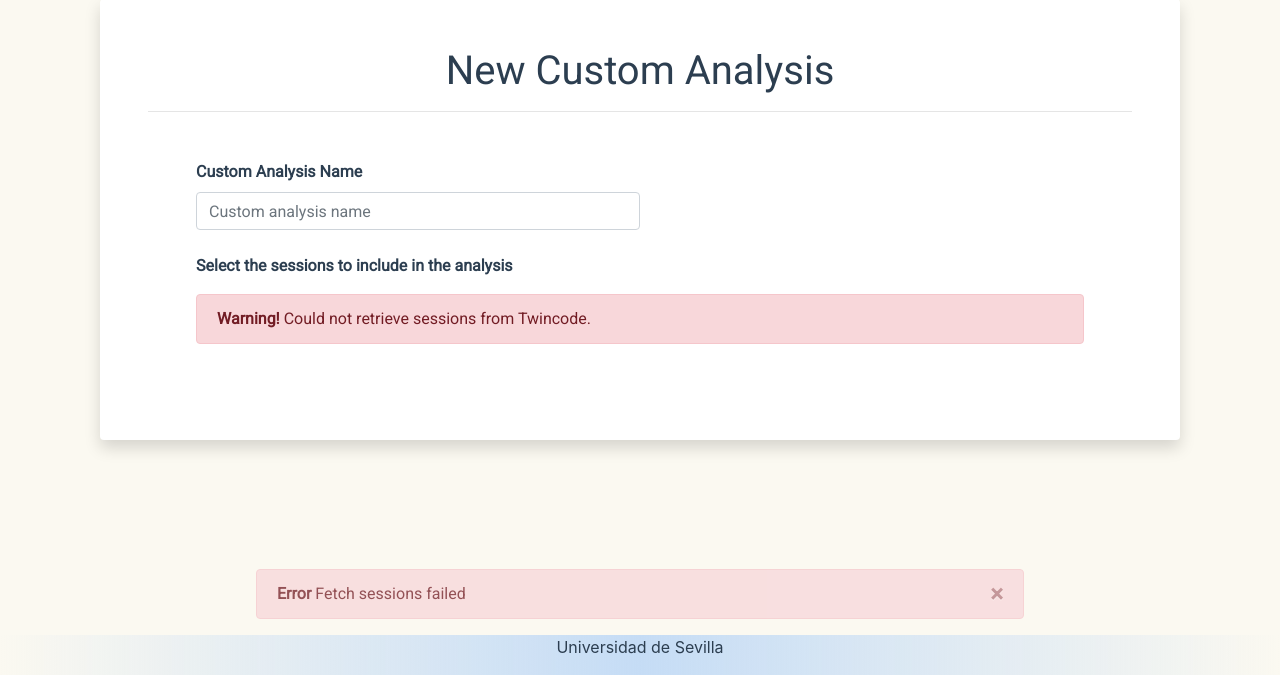
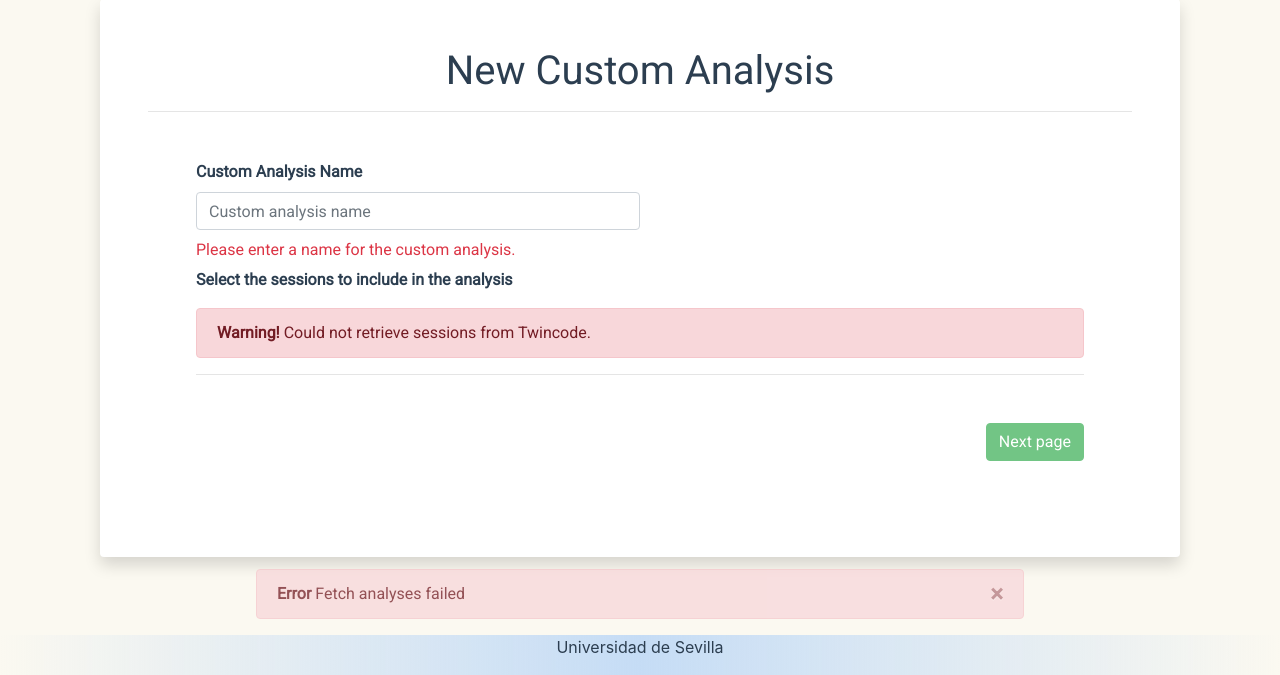
Before and after one commit to rafgoncas1/twincode-analyzer, a Flask app: page /custom in a window 1280 px wide. Shown: the part 125-800 px from the top of the page. Run offline with Flask 3, Linux system fonts and the light colour scheme; the visitor is signed in with stand-in values (Sample User, id 1); some libraries are stand-ins or nearby versions.

Commit message:
custom analysis front

```diff
--- a/static/main.js
+++ b/static/main.js
@@ -8,6 +8,7 @@
             password: '',
             errorMessage: null,
             successMessage: null,
+            analyses: [],
             sessions: [],
             isLoading: true,
             notification: null,
@@ -22,26 +23,36 @@
             rooms: null,
             reviewers: null,
             selectedReviewers: null,
-            loadingReviewers: false,
+            loadingReviewers: true,
             collectingData: false,
             form1Error: null,
             form2Error: null,
-            selectedSessions: []
+            selectedSessions: [],
+            customName: '',
+            nextPage: false,
         }
     },
 
     computed: {
-        filteredSessions() {
-            res = this.sessions;
+        filteredAnalyses() {
+            res = this.analyses;
             if (this.favourites) {
-                res = this.sessions.filter(session => session.favourite);
+                res = res.filter(analysis => analysis.favourite);
             }
             if (this.statusFilter != 'all') {
-                res = res.filter(session => session.status == this.statusFilter);
+                res = res.filter(analysis => analysis.status == this.statusFilter);
             }
             if (this.searchTerm != '') {
                 let lowerCaseSearchTerm = this.searchTerm.toLowerCase();
-                res = res.filter(session => session.name.toLowerCase().includes(lowerCaseSearchTerm));
+                res = res.filter(analysis => analysis.name.toLowerCase().includes(lowerCaseSearchTerm));
+            }
+            return res;
+        },
+        filteredSessions() {
+            res = this.sessions;
+            if (this.searchTerm != '') {
+                let lowerCaseSearchTerm = this.searchTerm.toLowerCase();
+                res = res.filter(session => session.toLowerCase().includes(lowerCaseSearchTerm));
             }
             return res;
         },
@@ -62,6 +73,28 @@
                 return unreviewedBlock;
             });
             return res.map(room => room.roomId);
+        },
+        customUnreviewedRooms() {
+            if (!this.rooms) {
+                return {};
+            }
+            res = {};
+            for (const [key,value] of Object.entries(this.rooms)) {
+                res[key] = value.filter(room => {
+                    for (const block of room.blocks) {
+                        unreviewedBlock = true;
+                        for (const reviewer of block.reviewers) {
+                            if (this.selectedReviewers[key].includes(reviewer.reviewer) && reviewer.percentage == 100) {
+                                unreviewedBlock = false;
+                                break;
+                            }
+                        }
+                    }
+                    return unreviewedBlock;
+                })
+                .map(room => room.roomId);
+            }
+            return res;
         }
     },
 
@@ -76,10 +109,8 @@
     },
 
     mounted() {
-        if (window.location.pathname == '/') {
+        if (window.location.pathname == '/' || window.location.pathname == '/custom') {
             this.fetchAnalyses();
-        } else if (window.location.pathname == '/custom') {
-            this.fetchSessions();
         }
         window.addEventListener('scroll', this.checkScroll);
     },
@@ -146,24 +177,6 @@
             this.notification = null;
         },
 
-        fetchSessions() {
-            fetch('/api/sessions')
-            .then(response => {
-                if (response.status == 200) {
-                    return response.json();
-                }
-                throw new Error('Fetch sessions failed');
-            })
-            .then(data => {
-                this.sessions = data;
-                this.isLoading = false;
-            })
-            .catch(error => {
-                this.notification = {title: "Error", message: error.message, error: true};
-                this.isLoading = false;
-            });
-        },
-
         fetchAnalyses() {
             fetch('/api/analyses')
             .then(response => {
@@ -173,7 +186,10 @@
                 throw new Error('Fetch analyses failed');
             })
             .then(data => {
-                this.sessions = data;
+                this.analyses = data;
+                if (window.location.pathname == '/custom') {
+                    this.sessions = data.filter(analysis => !analysis.custom).map(analysis => {return analysis.name});
+                }
                 this.isLoading = false;
             })
             .catch(error => {
@@ -182,9 +198,9 @@
             });
         },
 
-        addRemoveFavourite(session) {
-            newStatus = !session.favourite;
-            fetch('/api/favourites/' + session.name, {
+        addRemoveFavourite(analysis) {
+            newStatus = !analysis.favourite;
+            fetch('/api/favourites/' + analysis.name, {
                 method: 'PUT',
                 headers: {
                     'Content-Type': 'application/json'
@@ -193,11 +209,11 @@
             })
             .then(response => {
                 if (response.status != 200) {
-                    throw new Error("Failed to update favourite status for " + session.name);
+                    throw new Error("Failed to update favourite status for " + analysis.name);
                 }
             })
             .catch((error) => {
-                this.notification = {title: session.name, message: error.message, error: true};
+                this.notification = {title: analysis.name, message: error.message, error: true};
             });
         },
 
@@ -242,14 +258,61 @@
             });
         },
 
+        fetchCustomReviewers() {
+            this.loadingReviewers = true;
+            this.rooms = {};
+            this.reviewers = {};
+            this.selectedReviewers = {};
+            let promises = [];
+
+            for(const session of this.selectedSessions) {
+                let promise = fetch('https://tagachat.vercel.app/api/analytics/' + session + '/reviewers')
+                .then(response => {
+                    if (response.status == 200) {
+                        return response.json();
+                    } else {
+                        throw new Error('Failed to fetch reviewers: ' + response.status + ' ' + response.statusText);
+                    }
+                })
+                .then(data => {
+
+                    this.rooms[session] = data;
+
+                    const reviewersSet = new Set();
+                    for (const room of this.rooms[session]) {
+                        for (const block of room.blocks) {
+                            for (const reviewer of block.reviewers) {
+                                reviewersSet.add(reviewer.reviewer);
+                            }
+                        }
+                    }
+
+                    this.reviewers[session] = reviewersSet;
+
+                    this.selectedReviewers[session] = Array.from(this.reviewers[session]);
+
+                })
+                .catch(error => {
+                    this.rooms[session] = [];
+                    this.reviewers[session] = new Set();
+                    this.selectedReviewers[session] = [];
+                });
+                promises.push(promise);
+            }
+
+            Promise.all(promises).then(() => {
+                this.loadingReviewers = false;
+            });
+        },
+
         removeFilters() {
             this.favourites = false;
             this.statusFilter = 'all';
             this.searchTerm = '';
         },
 
-        viewAnalysis(session) {
-            window.location.href = '/analysis/' + session.name;
+        viewAnalysis(analysis) {
+            window.location.href = '/analysis/' + analysis.name;
         },
 
         openModal(session) {
@@ -335,7 +398,7 @@
 
 
 
-        startAnalysis(session) {
+        startSessionAnalysis(session) {
 
             if (!this.form1 || !this.form2) {
                 this.notification = {title: session.name, message: "Please select both files", error: true};
@@ -393,9 +456,9 @@
 socket.on('favouriteUpdated', (data) => {
     mounted.notification = {title: data.name, message: data.favourite ? "Added to favourites" : "Removed from favourites"};
     // Update favourite status in the sessions list
-    mounted.sessions.forEach(session => {
-        if (session.name == data.name) {
-            session.favourite = data.favourite;
+    mounted.analyses.forEach(analysis => {
+        if (analysis.name == data.name) {
+            analysis.favourite = data.favourite;
         }
     });
 });
@@ -408,10 +471,10 @@
 
     mounted.notification = {title: data.name, message: "Analysis started"};
     // Update status in the sessions list
-    mounted.sessions.forEach(session => {
-        if (session.name == data.name) {
-            session.status = "running";
-            session.percentage = 1;
+    mounted.analyses.forEach(analysis => {
+        if (analysis.name == data.name) {
+            analysis.status = "running";
+            analysis.percentage = 1;
         }
     });
 });
@@ -419,19 +482,19 @@
 socket.on('analysisError', (data) => {
     mounted.notification = {title: data.name, message: data.message, error: true};
     // Update status in the sessions list
-    mounted.sessions.forEach(session => {
-        if (session.name == data.name) {
-            session.status = "pending";
-            session.percentage = 0;
+    mounted.analyses.forEach(analysis => {
+        if (analysis.name == data.name) {
+            analysis.status = "pending";
+            analysis.percentage = 0;
         }
     });
 });
 
 socket.on('percentageUpdate', (data) => {
     // Update percentage in the sessions list
-    mounted.sessions.forEach(session => {
-        if (session.name == data.name) {
-            session.percentage = data.percentage;
+    mounted.analyses.forEach(analysis => {
+        if (analysis.name == data.name) {
+            analysis.percentage = data.percentage;
         }
     });
 });
@@ -439,10 +502,10 @@
 socket.on('analysisCompleted', (data) => {
     mounted.notification = {title: data.name, message: "Analysis completed"};
     // Update status in the sessions list
-    mounted.sessions.forEach(session => {
-        if (session.name == data.name) {
-            session.status = "completed";
-            session.percentage = 100;
+    mounted.analyses.forEach(analysis => {
+        if (analysis.name == data.name) {
+            analysis.status = "completed";
+            analysis.percentage = 100;
         }
     });
 });
--- a/templates/custom.html
+++ b/templates/custom.html
@@ -4,25 +4,46 @@
     <div class="bg-white p-5 rounded shadow">
         <h1 class="text-center">New Custom Analysis</h1>
         <hr>
-        <div class="m-5">
+        <div class="m-5" v-if="!nextPage">
             <label for="customName" class="font-weight-bold">Custom Analysis Name</label>
-            <input id="customName" type="text" class="form-control w-50 mb-4" placeholder="Custom analysis name" v-for="customName">
+            <input id="customName" type="text" class="form-control w-50 mb-2" v-model="customName" placeholder="Custom analysis name">
+            <div style="height: 30px;">
+                <p class="text text-danger" role="alert" v-if="!customName">
+                    Please enter a name for the custom analysis.
+                </p>
+                <p class="text text-danger" role="alert"v-if="customName && analyses.some(analysis => analysis.name == customName)">
+                    An analysis with this name already exists. Please choose a different name.
+                </p>
+            </div>
             <b>Select the sessions to include in the analysis</b>
-            <div v-if="isLoading" class="d-flex justify-content-center align-items-center mt-5">
+            <div v-if="isLoading" class="d-flex justify-content-center align-items-center" style="height: 370px;">
                 <div class="spinner-border mt-5" role="status">
                     <span class="sr-only">Loading...</span>
                 </div>
             </div>
             <div v-else-if="!isLoading && sessions.length > 0" class="mt-3">
+                <div class="d-flex flex-row flex-wrap" style="height: 60px;">
+                    <div class="alert alert-primary mr-2 d-flex flex-row align-items-center justify-content-center" v-for="(selectedSession, index) in selectedSessions" :key="selectedSession" role="alert">
+                        [[selectedSession]]
+                        <button @click="selectedSessions.splice(index,1);" type="button" class="close ml-2">
+                            <span aria-hidden="true">&times;</span>
+                        </button>
+                    </div>
+                    <div v-if="selectedSessions.length<1" class="alert alert-warning" role="alert">
+                        No sessions selected.
+                    </div>
+
+                </div>
                 <input type="text" v-model="searchTerm" placeholder="Search..." class="form-control w-50 mb-3">
-                <div class="d-flex flex-row flex-wrap">
-                    <div v-for="session in filteredSessions" :key="session" class="d-flex flex-row align-items-center mr-3">
-                        <input type="checkbox" :id="session" :value="session" v-model="selectedSessions">
-                        <label :for="session" class="ml-2">[[session.name]]</label>
-                    </div>
+                <div class="d-flex flex-column overflow-auto card" style="max-height: 200px;">
+                    <button v-for="session in filteredSessions.filter(s => !selectedSessions.includes(s))" :key="session" @click="selectedSessions.push(session);" class="btn btn-light w-100 text-left">
+                        [[session]]
+                    </button>
                 </div>
-                <div class="alert alert-danger mt-2" role="alert" v-if="selectedSessions && selectedSessions.length<2">
-                    Please select at least two sessions.
+                <div class="text-center" style="height: 40px;">
+                    <p class="text text-danger" v-if="selectedSessions && selectedSessions.length<2">
+                        Please select at least two sessions.
+                    </p>
                 </div>
             </div>
             <div v-else class="mt-3">
@@ -30,6 +51,65 @@
                     <strong>Warning!</strong> Could not retrieve sessions from Twincode.
                 </div>
             </div>
+            <hr>
+            <div class="d-flex justify-content-end align-items-center mt-5">
+                <button @click="nextPage = true; fetchCustomReviewers();" class="btn btn-success" :disabled="!customName || customName && analyses.some(analysis => analysis.name == customName) || !selectedSessions || selectedSessions.length<2">Next page</button>
+            </div>
+        </div>
+        <div class="m-5" v-else>
+            <p><b  class="text-warning">Important!</b> Upload <b>forms 1 and 2</b> from the [[customName]] analysis. Ensure both forms are in <b>.csv</b> format.</p>
+            <br>
+
+            <h5 class="font-weight-bold">Form 1</h5>
+            <p>Make sure the structure of the csv is similar to <a href="{{ url_for('static', filename='/csv/Form_1.csv') }}" target="_blank">this</a>.</p>
+            <input type="file" @change="handleFileUpload($event, 'form1')" class="form-control" accept=".csv" id="formFile1">
+            <div class="alert alert-danger mt-3" role="alert" v-if="form1Error">
+                [[form1Error]]
+            </div>
+            <br>
+
+            <h5 class="font-weight-bold">Form 2</h5>
+            <p>Make sure the structure of the csv is similar to <a href="{{ url_for('static', filename='/csv/Form_2.csv') }}" target="_blank">this</a>.</p>
+            <input type="file" @change="handleFileUpload($event, 'form2')" class="form-control" accept=".csv" id="formFile2">
+            <div class="alert alert-danger mt-3" role="alert" v-if="form2Error">
+                [[form2Error]]
+            </div>
+            <br>
+
+            <h5 class="font-weight-bold">Reviewers</h5>
+            <div v-if="loadingReviewers" class="d-flex justify-content-center align-items-center">
+                <div class="spinner-border" role="status">
+                    <span class="sr-only">Loading...</span>
+                </div>
+            </div>
+            <div v-else>
+                <div v-for="session in selectedSessions" :key="session">
+                    <h6 class="font-weight-bold">[[session]]</h6>
+                    <div v-if="reviewers[session] && reviewers[session].size>0">
+                        <div class="d-flex flex-row flex-wrap">
+                            <div v-for="reviewer in reviewers[session]" :key="reviewer" class="d-flex flex-row align-items-center mr-3">
+                                <input type="checkbox" :id="reviewer" :value="reviewer" v-model="selectedReviewers[session]">
+                                <label :for="reviewer" class="ml-2">[[reviewer]]</label>
+                            </div>
+                        </div>
+                        <div class="alert alert-danger" role="alert" v-if="selectedReviewers[session] && selectedReviewers[session].length<1">
+                            Please select at least one reviewer for the [[session]] session.
+                        </div>
+                        <div class="alert alert-warning" role="alert" v-else-if="customUnreviewedRooms[session] && customUnreviewedRooms[session].length > 0">
+                            <strong>Warning!</strong> The following rooms have not been reviewed by any of the selected reviewers: <p style="display: inline;" v-for="(room, index) in customUnreviewedRooms[session]" :key="room">[[room]]<span v-if="index < customUnreviewedRooms[session].length - 1">, </span></p>
+                        </div>
+                    </div>
+                    <div v-else>
+                        <div class="alert alert-danger" role="alert">
+                            <strong>Warning!</strong> There are no reviews available for the [[session]] session.
+                        </div>
+                    </div>
+                </div>
+            </div>
+            <hr>
+            <div class="d-flex justify-content-between align-items-center mt-5">
+                <button @click="nextPage = false;" class="btn btn-danger">Previous page</button>
+            </div>
         </div>
 
     </div>
```
Also changed, not shown: templates/index.html (+15 -15 lines).
